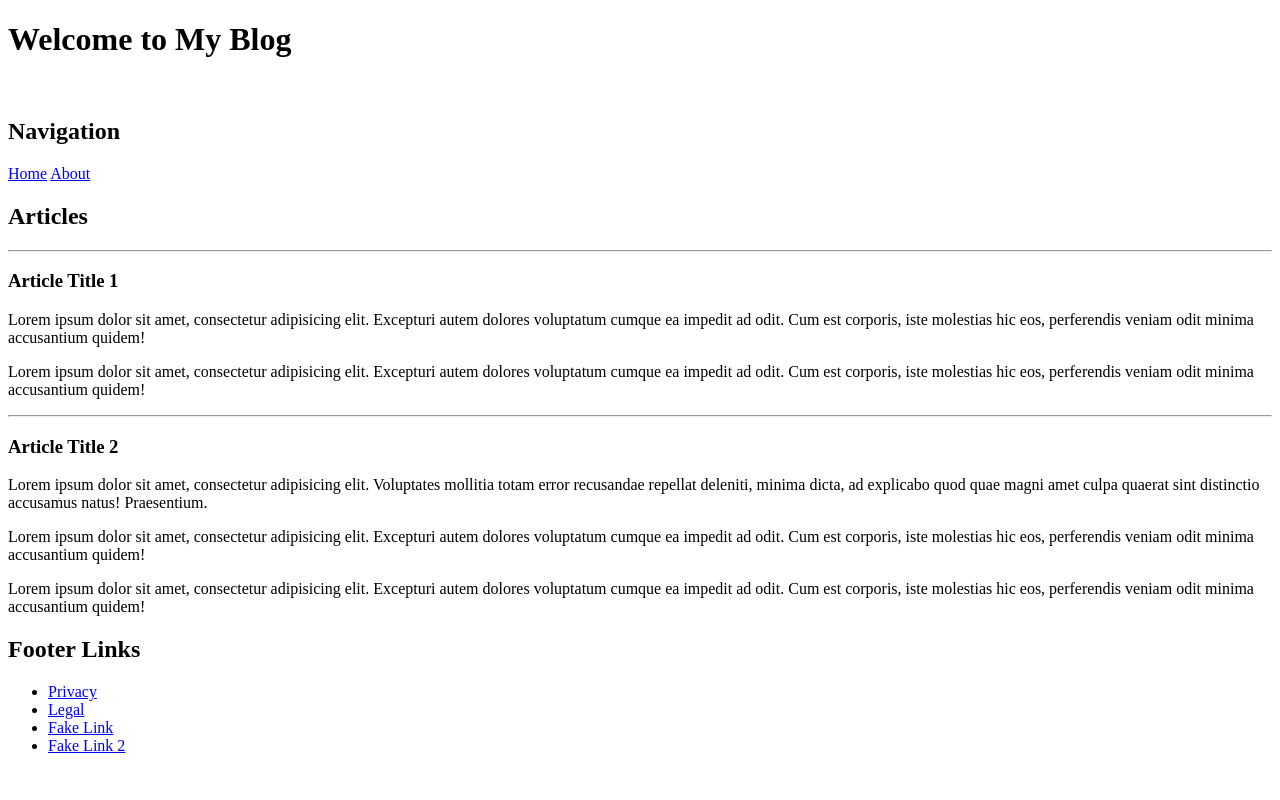
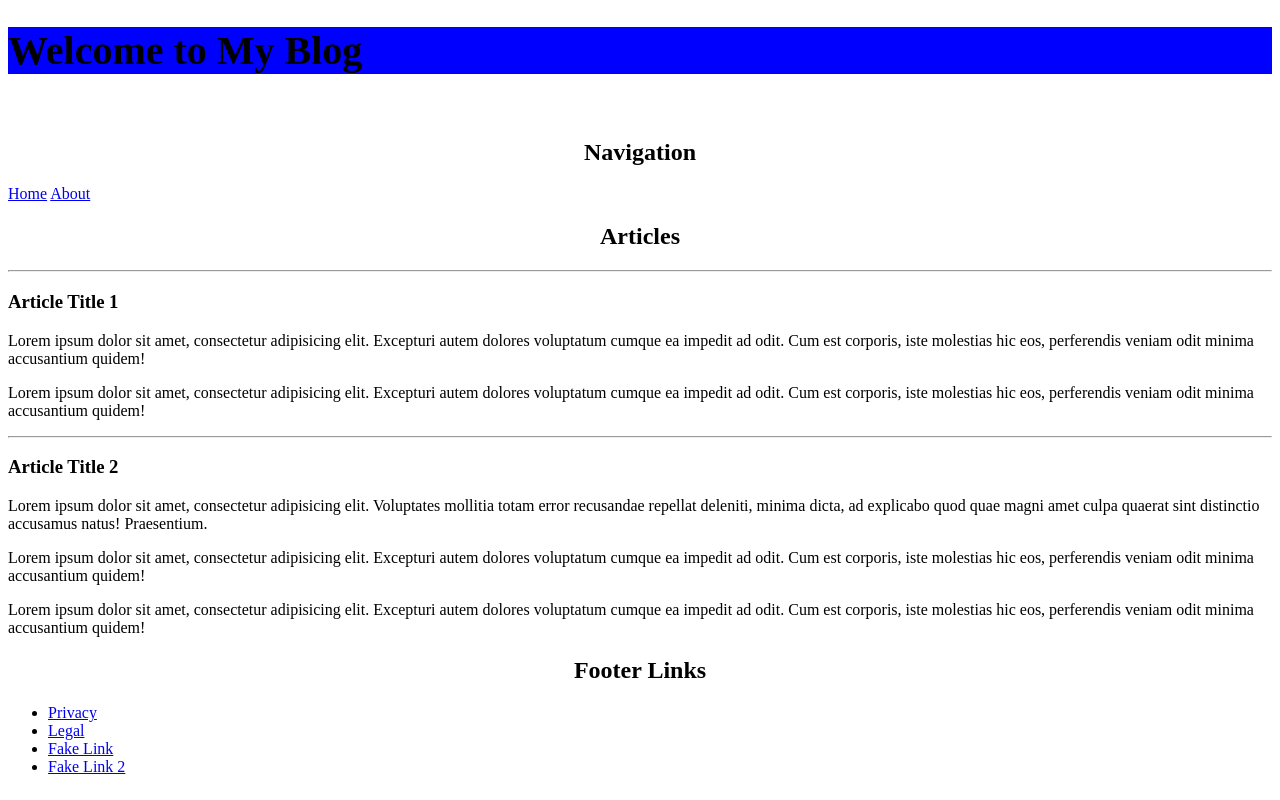
Before and after one commit to whuizenga/html_blog_practice, a plain HTML site: page public/index.html in a window 1280 px wide. Drawn offline with Linux system fonts and the light colour scheme.

Commit message:
linked html and css

```diff
--- a/public/css/main.css
+++ b/public/css/main.css
@@ -1,5 +1,6 @@
 h1 {
     background-color:blue;
+    font-size: 40px;
 }
 h2 {
     text-align: center;
--- a/public/index.html
+++ b/public/index.html
@@ -5,7 +5,7 @@
     <meta name="viewport" content="width=<device-width>, initial-scale=1.0">
     <meta http-equiv="X-UA-Compatible" content="ie=edge">
     <title>William's Blog</title>
-    <link src="css/main.css" rel="stylesheet" type="text/css"/>
+    <link href="css/main.css" rel="stylesheet" type="text/css"/>
 </head>
 <body>
     <header>
```
